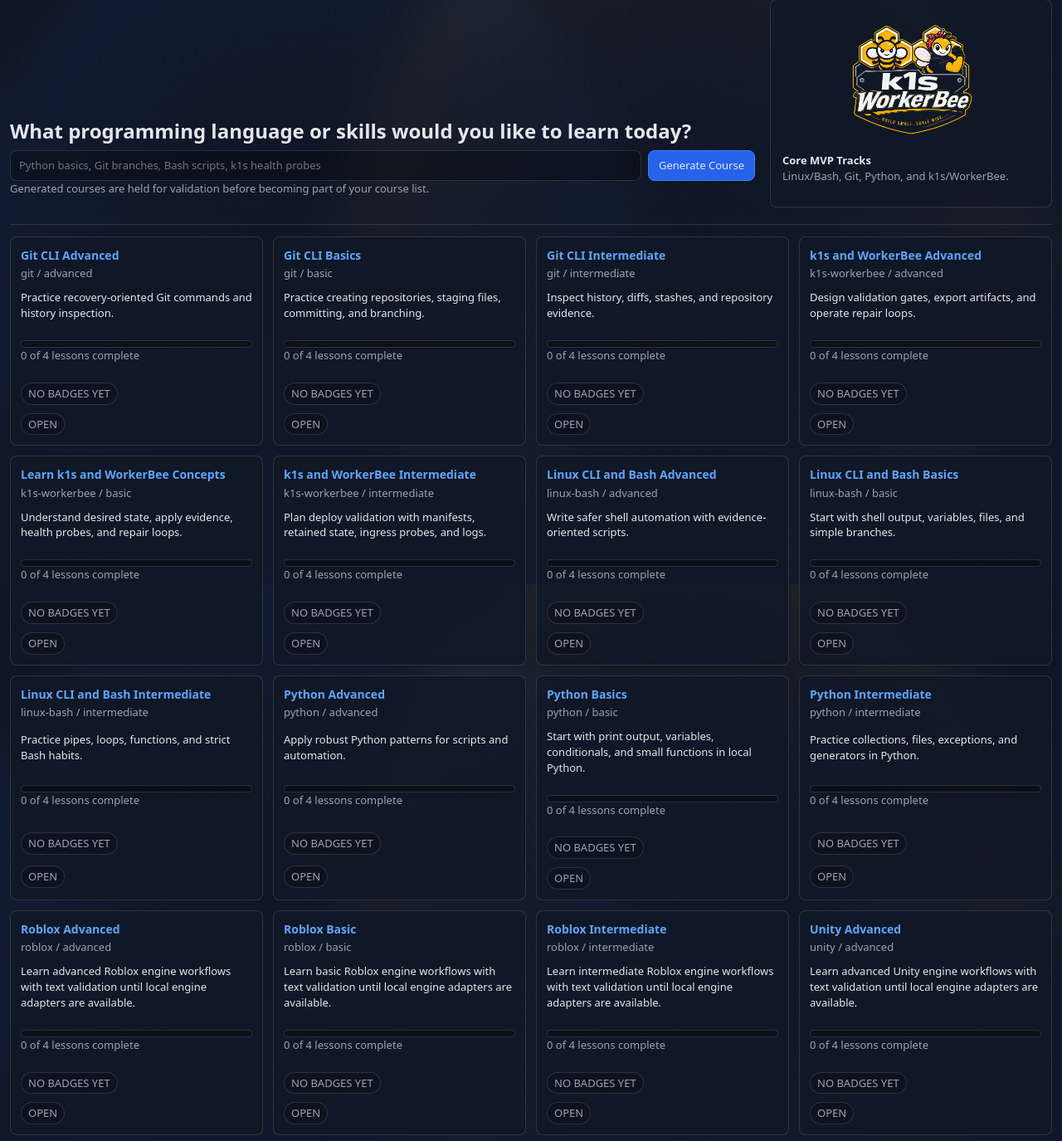
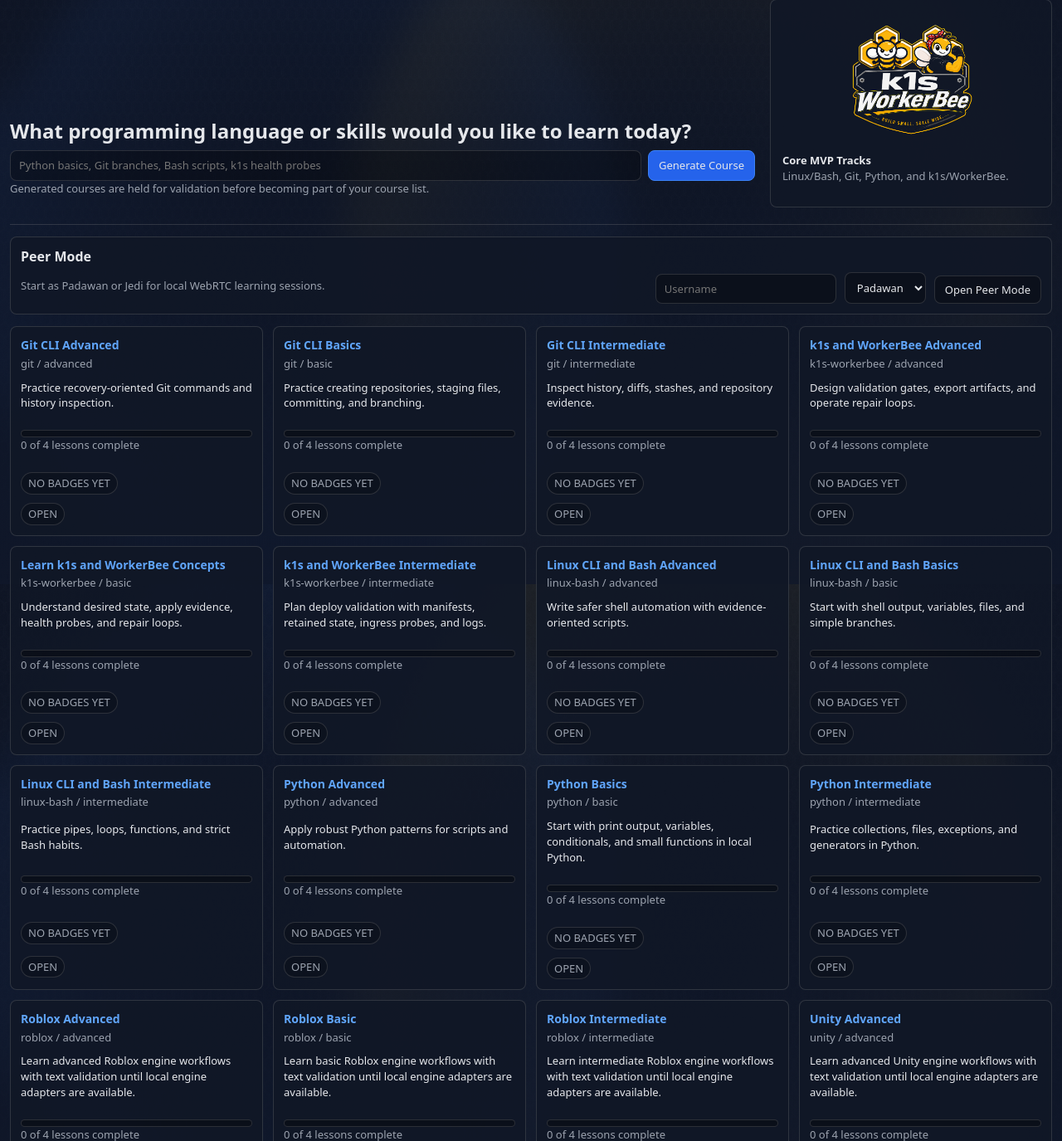
Before and after one commit to m4xx3d0ut/padawan, a FastAPI app: page / in a window 1280 px wide. Shown: the part 96-1471 px from the top of the page at 83% size. Run offline with FastAPI, Linux system fonts and the light colour scheme; data that the repository does not hold is empty; some libraries are stand-ins or nearby versions.

Commit message:
feat: add peer collaboration UI

```diff
--- a/src/padawan/app.py
+++ b/src/padawan/app.py
@@ -257,7 +257,7 @@ def create_app(settings: Settings | None = None) -> FastAPI:
             "script-src 'self'; "
             "style-src 'self' 'unsafe-inline'; "
             "img-src 'self' data:; "
-            "connect-src 'self'; "
+            "connect-src 'self' ws: wss:; "
             "form-action 'self'; "
             "frame-ancestors 'none'; "
             "base-uri 'self'",
@@ -276,6 +276,19 @@ def create_app(settings: Settings | None = None) -> FastAPI:
         context["tracks"] = get_args(Track)
         context["levels"] = get_args(Level)
         return TEMPLATES.TemplateResponse(request, "index.html", context)
+
+    @app.get("/peer", response_class=HTMLResponse)
+    async def peer_workspace(request: Request) -> HTMLResponse:
+        courses = _courses(resolved)
+        context = _base_context(request, resolved, storage)
+        context.update(
+            {
+                "courses": storage.course_cards(courses.values()),
+                "selected_role": request.query_params.get("role", "padawan"),
+                "selected_username": request.query_params.get("username", ""),
+            }
+        )
+        return TEMPLATES.TemplateResponse(request, "peer.html", context)
 
     @app.get("/peer/ice-config")
     async def peer_ice_config(profile: str = "local-turn") -> JSONResponse:
@@ -361,12 +374,21 @@ def create_app(settings: Settings | None = None) -> FastAPI:
                 status_code=400,
             )
         parsed = Course.model_validate(course)
+        export_course(parsed, resolved.user_course_dir / f"{parsed.id}.json")
         inbox_id = storage.record_peer_course(
             peer_id=peer_id,
             course_id=parsed.id,
             course_payload=parsed.model_dump(),
+            status="imported",
         )
         return JSONResponse({"ok": True, "inbox_id": inbox_id, "course_id": parsed.id})
+
+    @app.get("/peer/courses/{course_id}/export")
+    async def peer_course_export(course_id: str) -> JSONResponse:
+        course = _courses(resolved).get(course_id)
+        if not course:
+            return JSONResponse({"ok": False, "error": "Course not found."}, status_code=404)
+        return JSONResponse({"ok": True, "course": course.model_dump()})
 
     @app.websocket("/peer/ws/{session_id}")
     async def peer_signaling_socket(websocket: WebSocket, session_id: str) -> None:
--- a/src/padawan/static/css/app.css
+++ b/src/padawan/static/css/app.css
@@ -216,6 +216,120 @@ button:disabled {
   width: min(100%, 160px);
   height: auto;
   margin: 0 auto 10px;
+}
+
+.mode-panel,
+.peer-mode-form,
+.peer-controls,
+.peer-actions,
+.peer-message-form {
+  display: flex;
+  flex-wrap: wrap;
+  gap: 10px;
+  align-items: end;
+}
+
+.mode-panel {
+  justify-content: space-between;
+  margin-top: 14px;
+}
+
+.peer-mode-form input {
+  min-width: 180px;
+}
+
+.peer-workspace {
+  display: grid;
+  gap: 14px;
+}
+
+.peer-controls {
+  align-items: end;
+}
+
+.peer-controls > div:first-child {
+  flex: 1 1 220px;
+}
+
+.peer-controls label {
+  display: grid;
+  gap: 4px;
+  min-width: 150px;
+  color: var(--k1s-text-muted);
+}
+
+.peer-controls textarea {
+  flex: 1 1 100%;
+  min-height: 76px;
+}
+
+.peer-stage {
+  display: grid;
+  grid-template-columns: repeat(2, minmax(0, 1fr));
+  gap: 12px;
+}
+
+.peer-video-panel {
+  position: relative;
+  min-width: 0;
+  aspect-ratio: 16 / 9;
+  overflow: hidden;
+  border: 1px solid var(--k1s-border-soft);
+  border-radius: var(--k1s-radius);
+  background: #020617;
+}
+
+.peer-video-panel video {
+  width: 100%;
+  height: 100%;
+  object-fit: cover;
+  background: #020617;
+}
+
+.peer-video-panel .pill {
+  position: absolute;
+  left: 10px;
+  bottom: 10px;
+}
+
+.peer-grid {
+  display: grid;
+  grid-template-columns: minmax(280px, 1.4fr) repeat(2, minmax(220px, 1fr));
+  gap: 12px;
+}
+
+.peer-grid .panel {
+  display: grid;
+  align-content: start;
+  gap: 10px;
+}
+
+.peer-log {
+  min-height: 180px;
+  max-height: 280px;
+  overflow: auto;
+  border: 1px solid var(--k1s-border-soft);
+  border-radius: var(--k1s-radius);
+  padding: 10px;
+  background: #0004;
+}
+
+.peer-log p {
+  margin-bottom: 6px;
+}
+
+.peer-message-form {
+  align-items: stretch;
+}
+
+.peer-message-form input {
+  flex: 1 1 180px;
+}
+
+.peer-roster {
+  display: flex;
+  flex-wrap: wrap;
+  gap: 8px;
 }
 
 .course-grid {
@@ -529,7 +643,9 @@ dialog::backdrop {
 @media (max-width: 860px) {
   .hero,
   .lesson-shell,
-  .doc-grid {
+  .doc-grid,
+  .peer-stage,
+  .peer-grid {
     grid-template-columns: 1fr;
   }
 
--- a/src/padawan/static/js/app.js
+++ b/src/padawan/static/js/app.js
@@ -183,6 +183,247 @@ async function startDraftValidation(form) {
   }
 }
 
+const peerState = {
+  identity: null,
+  session: null,
+  token: "",
+  socket: null,
+  connection: null,
+  dataChannel: null,
+};
+
+function peerRoot() {
+  return document.querySelector("[data-peer-app]");
+}
+
+function setPeerStatus(text) {
+  const status = document.querySelector("[data-peer-status]");
+  if (status) status.textContent = text;
+}
+
+function setPeerDataStatus(text) {
+  const status = document.querySelector("[data-peer-data-status]");
+  if (status) status.textContent = text;
+}
+
+function peerFormValue(selector) {
+  const input = document.querySelector(selector);
+  return input ? input.value.trim() : "";
+}
+
+function appendPeerLog(text) {
+  const log = document.querySelector("[data-peer-chat-log]");
+  if (!log) return;
+  const line = document.createElement("p");
+  line.textContent = text;
+  log.appendChild(line);
+  log.scrollTop = log.scrollHeight;
+}
+
+function renderPeerRoster(participants) {
+  const roster = document.querySelector("[data-peer-roster]");
+  if (!roster) return;
+  roster.innerHTML = "";
+  (participants || []).forEach((participant) => {
+    const item = document.createElement("p");
+    item.className = "pill";
+    item.textContent = participant.username + " (" + participant.role + ") #" + participant.suffix;
+    roster.appendChild(item);
+  });
+}
+
+async function peerJson(url, payload) {
+  const response = await fetch(url, {
+    method: "POST",
+    headers: { "Content-Type": "application/json" },
+    body: JSON.stringify(payload),
+  });
+  const result = await response.json();
+  if (!response.ok || result.ok === false) {
+    throw new Error(result.error || result.detail || "Peer request failed.");
+  }
+  return result;
+}
+
+async function createPeerSession() {
+  const payload = {
+    username: peerFormValue("[data-peer-username]"),
+    role: peerFormValue("[data-peer-role]") || "padawan",
+    ice_profile: peerFormValue("[data-peer-ice-profile]") || "local-turn",
+  };
+  const result = await peerJson("/peer/sessions", payload);
+  peerState.identity = result.identity;
+  peerState.session = result.session;
+  peerState.token = result.token;
+  const token = document.querySelector("[data-peer-token]");
+  if (token) token.value = result.token;
+  renderPeerRoster(result.session.participants);
+  await connectPeerSocket(true);
+  setPeerStatus("Session token created.");
+}
+
+async function joinPeerSession() {
+  const token = peerFormValue("[data-peer-token]");
+  const payload = {
+    token,
+    username: peerFormValue("[data-peer-username]"),
+    role: peerFormValue("[data-peer-role]") || "padawan",
+  };
+  const result = await peerJson("/peer/sessions/join", payload);
+  peerState.identity = result.identity;
+  peerState.session = result.session;
+  peerState.token = token;
+  renderPeerRoster(result.session.participants);
+  await connectPeerSocket(false);
+  setPeerStatus("Joined peer session.");
+}
+
+async function connectPeerSocket(initiator) {
+  await ensurePeerConnection(initiator);
+  const scheme = window.location.protocol === "https:" ? "wss" : "ws";
+  const sessionId = encodeURIComponent(peerState.session.session_id);
+  const token = encodeURIComponent(peerState.token);
+  const peerId = encodeURIComponent(peerState.identity.peer_id);
+  peerState.socket = new WebSocket(`${scheme}://${window.location.host}/peer/ws/${sessionId}?token=${token}&peer_id=${peerId}`);
+  peerState.socket.addEventListener("open", async () => {
+    setPeerStatus("Signaling connected.");
+    if (initiator) {
+      const offer = await peerState.connection.createOffer();
+      await peerState.connection.setLocalDescription(offer);
+      peerState.socket.send(JSON.stringify({ type: "offer", description: offer }));
+    }
+  });
+  peerState.socket.addEventListener("message", (event) => {
+    handlePeerSignal(JSON.parse(event.data)).catch((error) => setPeerStatus(String(error)));
+  });
+  peerState.socket.addEventListener("close", () => setPeerStatus("Signaling disconnected."));
+}
+
+async function ensurePeerConnection(initiator) {
+  if (peerState.connection) return;
+  const profile = peerFormValue("[data-peer-ice-profile]") || "local-turn";
+  const iceResponse = await fetch("/peer/ice-config?profile=" + encodeURIComponent(profile));
+  const iceConfig = await iceResponse.json();
+  const connection = new RTCPeerConnection({ iceServers: iceConfig.ice_servers || [] });
+  peerState.connection = connection;
+  connection.addEventListener("icecandidate", (event) => {
+    if (event.candidate && peerState.socket?.readyState === WebSocket.OPEN) {
+      peerState.socket.send(JSON.stringify({ type: "candidate", candidate: event.candidate }));
+    }
+  });
+  connection.addEventListener("track", (event) => {
+    const video = document.querySelector("[data-peer-remote-video]");
+    if (video && event.streams[0]) video.srcObject = event.streams[0];
+  });
+  connection.addEventListener("datachannel", (event) => configureDataChannel(event.channel));
+  if (initiator) configureDataChannel(connection.createDataChannel("padawan-peer"));
+  try {
+    const stream = await navigator.mediaDevices.getUserMedia({ audio: true, video: true });
+    const local = document.querySelector("[data-peer-local-video]");
+    if (local) local.srcObject = stream;
+    stream.getTracks().forEach((track) => connection.addTrack(track, stream));
+  } catch (error) {
+    appendPeerLog("Media unavailable: " + String(error));
+  }
+}
+
+function configureDataChannel(channel) {
+  peerState.dataChannel = channel;
+  channel.addEventListener("open", () => setPeerDataStatus("Open."));
+  channel.addEventListener("close", () => setPeerDataStatus("Closed."));
+  channel.addEventListener("message", (event) => handlePeerData(JSON.parse(event.data)));
+}
+
+async function handlePeerSignal(message) {
+  if (message.type === "peer-joined") {
+    renderPeerRoster(message.participants);
+    return;
+  }
+  await ensurePeerConnection(false);
+  if (message.type === "offer") {
+    await peerState.connection.setRemoteDescription(message.description);
+    const answer = await peerState.connection.createAnswer();
+    await peerState.connection.setLocalDescription(answer);
+    peerState.socket.send(JSON.stringify({ type: "answer", description: answer }));
+    return;
+  }
+  if (message.type === "answer") {
+    await peerState.connection.setRemoteDescription(message.description);
+    return;
+  }
+  if (message.type === "candidate") {
+    await peerState.connection.addIceCandidate(message.candidate);
+  }
+}
+
+function sendPeerData(payload) {
+  if (!peerState.dataChannel || peerState.dataChannel.readyState !== "open") {
+    throw new Error("Data channel is not open.");
+  }
+  peerState.dataChannel.send(JSON.stringify({ from: peerState.identity.peer_id, ...payload }));
+}
+
+function handlePeerData(message) {
+  if (message.type === "chat") {
+    appendPeerLog("Peer: " + message.text);
+    return;
+  }
+  if (message.type === "course") {
+    peerJson("/peer/courses", { peer_id: message.from, course: message.course })
+      .then((result) => appendPeerLog("Received course: " + result.course_id))
+      .catch((error) => appendPeerLog(String(error)));
+    return;
+  }
+  if (message.type === "progress") {
+    peerJson("/peer/progress", {
+      peer_id: message.from,
+      course_id: message.course_id,
+      progress: message.progress,
+    })
+      .then(() => appendPeerLog("Received progress: " + message.course_id))
+      .catch((error) => appendPeerLog(String(error)));
+  }
+}
+
+async function sendPeerChat(form) {
+  const input = form.querySelector("[data-peer-chat-input]");
+  const text = input ? input.value.trim() : "";
+  if (!text) return;
+  sendPeerData({ type: "chat", text });
+  appendPeerLog("You: " + text);
+  if (input) input.value = "";
+}
+
+async function sendPeerCourse() {
+  const courseId = peerFormValue("[data-peer-course-select]");
+  const response = await fetch("/peer/courses/" + encodeURIComponent(courseId) + "/export");
+  const result = await response.json();
+  if (!result.ok) throw new Error(result.error || "Course export failed.");
+  sendPeerData({ type: "course", course: result.course });
+  appendPeerLog("Sent course: " + courseId);
+}
+
+async function sendPeerProgress() {
+  const courseId = peerFormValue("[data-peer-progress-select]");
+  const response = await fetch("/peer/progress/" + encodeURIComponent(courseId));
+  const result = await response.json();
+  if (!result.ok) throw new Error(result.error || "Progress export failed.");
+  sendPeerData({ type: "progress", course_id: courseId, progress: result.progress });
+  appendPeerLog("Sent progress: " + courseId);
+}
+
+function wirePeerApp() {
+  if (!peerRoot()) return;
+  const create = document.querySelector("[data-peer-create]");
+  const join = document.querySelector("[data-peer-join]");
+  const course = document.querySelector("[data-peer-send-course]");
+  const progress = document.querySelector("[data-peer-send-progress]");
+  if (create) create.addEventListener("click", () => createPeerSession().catch((error) => setPeerStatus(String(error))));
+  if (join) join.addEventListener("click", () => joinPeerSession().catch((error) => setPeerStatus(String(error))));
+  if (course) course.addEventListener("click", () => sendPeerCourse().catch((error) => setPeerStatus(String(error))));
+  if (progress) progress.addEventListener("click", () => sendPeerProgress().catch((error) => setPeerStatus(String(error))));
+}
+
 document.addEventListener("click", (event) => {
   const run = event.target.closest("[data-run-lesson]");
   if (run) runLesson(run);
@@ -198,7 +439,15 @@ document.addEventListener("submit", (event) => {
     return;
   }
   const validationForm = event.target.closest("[data-validate-draft]");
+  const peerChatForm = event.target.closest("[data-peer-chat-form]");
+  if (peerChatForm) {
+    event.preventDefault();
+    sendPeerChat(peerChatForm).catch((error) => setPeerStatus(String(error)));
+    return;
+  }
   if (!validationForm) return;
   event.preventDefault();
   startDraftValidation(validationForm);
 });
+
+document.addEventListener("DOMContentLoaded", wirePeerApp);
--- a/src/padawan/templates/index.html
+++ b/src/padawan/templates/index.html
@@ -19,5 +19,20 @@
   </aside>
 </section>
 
+<section class="panel mode-panel">
+  <div>
+    <h2>Peer Mode</h2>
+    <p class="muted">Start as Padawan or Jedi for local WebRTC learning sessions.</p>
+  </div>
+  <form class="peer-mode-form" action="/peer" method="get">
+    <input name="username" placeholder="Username">
+    <select name="role">
+      <option value="padawan">Padawan</option>
+      <option value="jedi">Jedi</option>
+    </select>
+    <button type="submit">Open Peer Mode</button>
+  </form>
+</section>
+
 {% include "partials/course_grid.html" %}
 {% endblock %}
```
Also changed, not shown: src/padawan/templates/peer.html (added, +88 -0 lines), tests/test_app.py (+1 -0 lines), tests/test_peer.py (+20 -0 lines).
